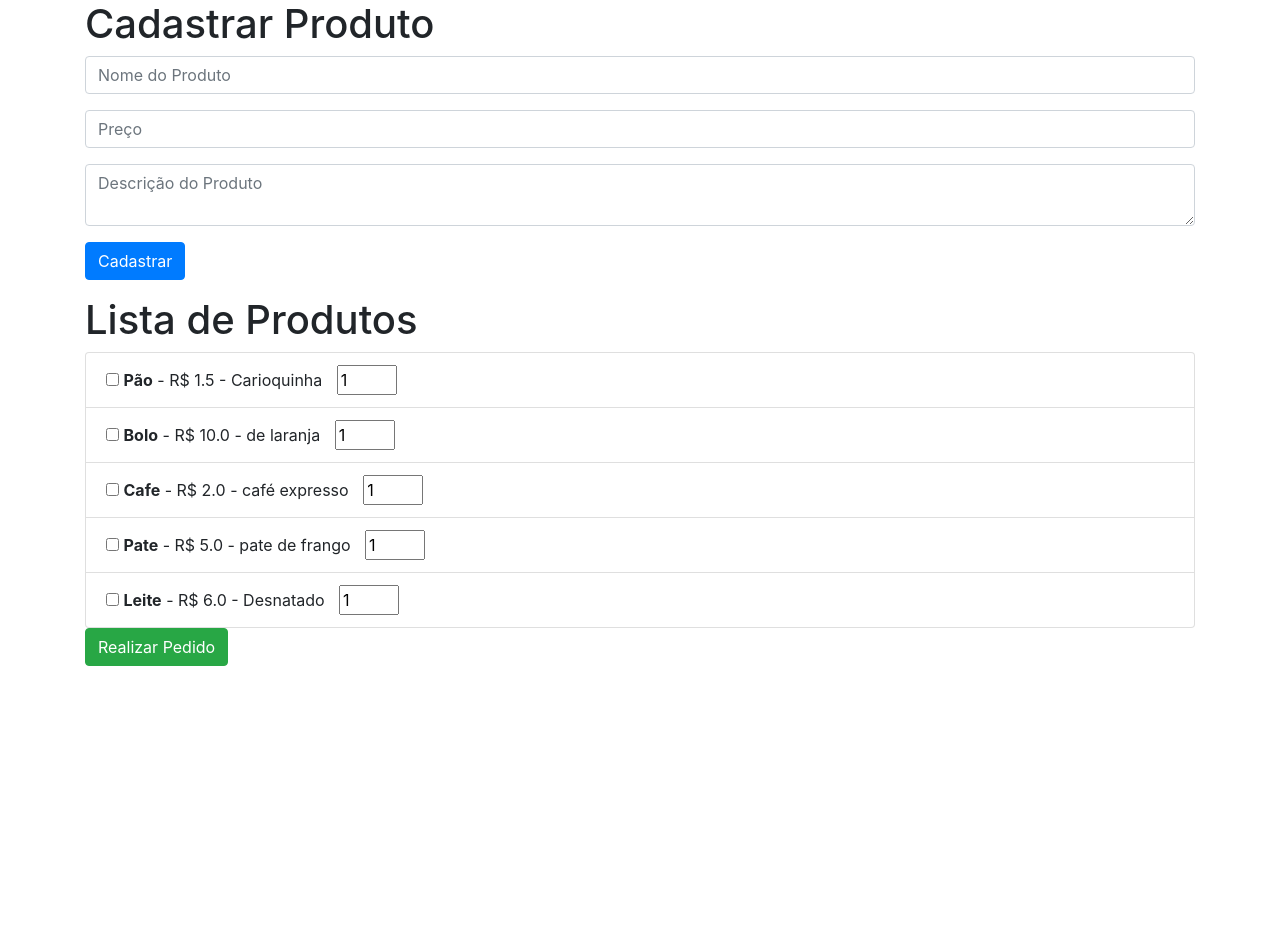
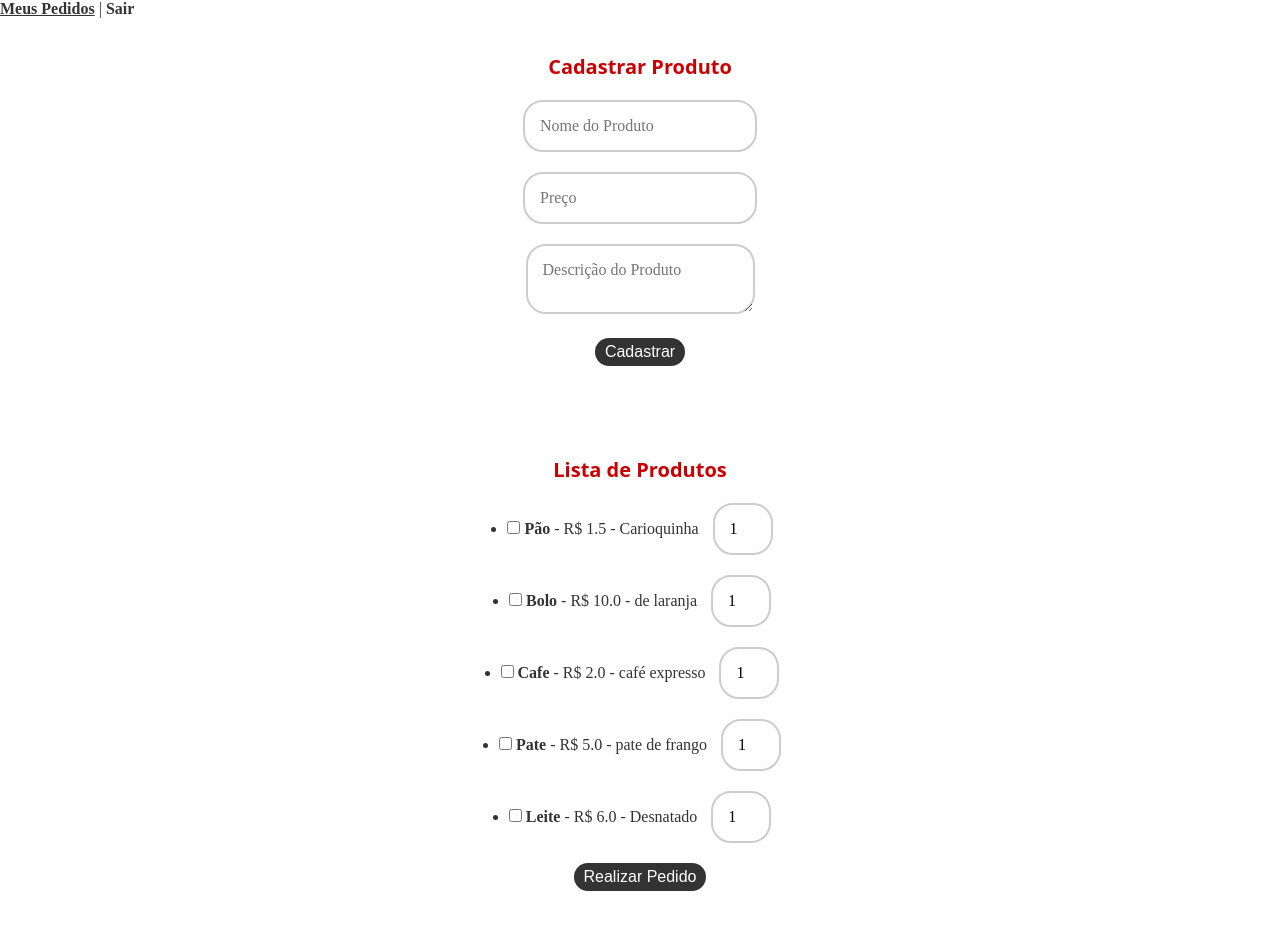
Before and after one commit to RafaelSantos84/Projeto_Cafeteria_Gourmet, a Flask app: page /products in a window 1280 px wide. Before the commit the page ends 666 px from the top, so only its background shows below. Run offline with Flask 3, Linux system fonts and the light colour scheme; a user stored in the database is signed in; some libraries are stand-ins or nearby versions.

Commit message:
Inclusão dos links entre as páginas

```diff
--- a/static/styles.css
+++ b/static/styles.css
@@ -1,7 +1,235 @@
-body {
-    font-family: Arial, sans-serif;
-    margin: 20px;
-}
-h1 {
+* {
+    margin: 0;
+    padding: 0;
+  }
+
+  body {
+    font-family: Montserrat;
     color: #333;
-}
+  }
+
+  nav {
+    padding: 16px;
+    display: flex;
+    align-items: center;
+    justify-content: space-between;
+  }
+
+  h1 {
+    color: #c00;
+    font-size: 20px;
+    font-family: system-ui, -apple-system, BlinkMacSystemFont, "Segoe UI", Roboto,
+      Oxygen, Ubuntu, Cantarell, "Open Sans", "Helvetica Neue", sans-serif;
+    display: inline;
+  }
+
+  img {
+    width: 100%;
+  }
+
+  .overflow-hidden {
+    overflow: hidden;
+  }
+
+  .logo-pinterest {
+    display: flex;
+    align-items: center;
+    width: fit-content;
+    column-gap: 4px;
+  }
+
+  .link-nav {
+    font-size: 16px;
+    font-weight: 600;
+    color: #333;
+    text-decoration: none;
+  }
+
+  .link-nav:hover {
+    text-decoration: underline;
+  }
+
+  .restante-nav {
+    display: flex;
+    align-items: center;
+    column-gap: 20px;
+    width: fit-content;
+  }
+
+  .container-login {
+    padding-bottom: 100px;
+    height: 100vh;
+    display: flex;
+    flex-direction: column;
+    justify-content: space-between;
+  }
+
+  .bg-imagem-pinterest {
+    width: 100%;
+    position: fixed;
+    top: 10vh;
+  }
+
+  .container {
+    display: flex;
+    flex-direction: column;
+    row-gap: 20px;
+  }
+
+  .container-popup {
+    position: fixed;
+    top: 0;
+    left: 0;
+    width: 100%;
+    height: 100%;
+    background-color: rgba(0, 0, 0, 0.6);
+    display: flex;
+  }
+
+  .popup {
+    /* display: none !important; */
+    width: 400px;
+    margin: auto;
+    display: flex;
+    flex-direction: column;
+    align-items: center;
+    row-gap: 20px;
+    padding: 35px;
+    border-radius: 32px;
+    background-color: #fff;
+  }
+
+  .div-input {
+    width: 100%;
+    display: flex;
+    flex-direction: column;
+    align-items: center;
+    row-gap: 5px;
+  }
+
+  .div-botao {
+    width: 100%;
+    display: flex;
+    flex-direction: column;
+    align-items: center;
+    row-gap: 5px;
+    margin-top: 10px;
+  }
+
+  .label {
+    margin-right: auto;
+    margin-left: 15px;
+    font-size: 15px;
+  }
+
+  .input {
+    width: 100%;
+    font-size: 16px;
+    padding: 15px;
+    border: 2px solid #cdcdcd;
+    border-radius: 20px;
+    box-sizing: border-box;
+    font-family: Montserrat;
+  }
+
+  .botao-login {
+    border-radius: 25px;
+    padding: 15px 20px;
+    width: 100%;
+    border: 0;
+    text-transform: uppercase;
+    font-weight: bold;
+    cursor: pointer;
+    background-color: #e60023;
+    color: #fff;
+  }
+
+  .botao-login:hover {
+    background-color: #d50c22;
+  }
+
+  .link-criarconta {
+    color: #333;
+    text-decoration: none;
+  }
+
+  .link-criarconta:hover {
+    color: #333;
+    text-decoration: underline;
+  }
+
+  .botao-perfil a {
+    background-color: #333;
+    color: white;
+    padding: 10px 20px;
+    border-radius: 25px;
+  }
+
+  .botao-perfil a:hover {
+    background-color: #777;
+    text-decoration: none;
+  }
+
+  .conteudo {
+    display: grid;
+    grid-template-columns: 1fr 1fr 1fr 1fr 1fr;
+    width: 100%;
+    max-width: 100vw;
+    column-gap: 10px;
+    row-gap: 30px;
+    padding: 15px;
+    box-sizing: border-box;
+  }
+
+  .bloco-imagem img {
+    border-radius: 20px;
+    height: 40vh;
+    object-fit: cover;
+  }
+
+  .bloco-add-img {
+    display: flex;
+    flex-direction: column;
+    align-items: center;
+    row-gap: 10px;
+  }
+
+  .botao-arquivo {
+    padding: 5px 10px;
+    border-radius: 15px;
+    border: 0;
+    background-color: #333;
+    color: #fff;
+    font-size: 16px;
+    cursor: pointer;
+  }
+
+  .bloco-arquivo {
+    background-color: #eee;
+    padding: 10px 20px;
+    border-radius: 55px;
+    display: flex;
+    align-items: center;
+    column-gap: 10px;
+  }
+
+  .input-arquivo {
+    display: none;
+  }
+
+  #imagem-arquivo {
+    display: none;
+  }
+
+  #imagem-arquivo.visivel {
+    display: inline-block;
+  }
+
+  .bloco-add-img .botao-login {
+    width: auto;
+  }
+
+  .bloco-input-botao {
+    display: flex;
+    column-gap: 20px;
+  }
--- a/templates/index.html
+++ b/templates/index.html
@@ -4,11 +4,20 @@
     <meta charset="UTF-8">
     <meta name="viewport" content="width=device-width, initial-scale=1.0">
     <link rel="stylesheet" href="{{ url_for('static', filename='styles.css') }}">
-    <title>Cafeteria Gourmet</title>
+    <title>
+        {% block title %}
+        Cafeteria Gourmet
+        {% endblock %}
+    </title>
 </head>
 <body>
+
+    {% block body %}
     <h1>Bem-vindo à Cafeteria Gourmet</h1>
-    <a href="{{ url_for('login') }}">Login</a>
-    <a href="{{ url_for('register') }}">Registrar</a>
+    <br>
+    <a href="{{ url_for('login') }}" class="link-nav">Login</a>
+    <a href="{{ url_for('register') }}" class="link-nav">Registrar</a>
+    {% endblock %}
+
 </body>
 </html>
--- a/templates/products.html
+++ b/templates/products.html
@@ -1,12 +1,15 @@
-<!DOCTYPE html>
-<html lang="pt">
-<head>
-    <meta charset="UTF-8">
-    <meta name="viewport" content="width=device-width, initial-scale=1.0">
-    <title>Produtos</title>
-    <link rel="stylesheet" href="https://stackpath.bootstrapcdn.com/bootstrap/4.5.2/css/bootstrap.min.css">
-</head>
-<body>
+{% extends "index.html" %}
+
+{% block title %}
+Produtos
+{% endblock %}
+
+{% block body %}
+<a href="{{ url_for('my_orders') }}" class="link-nav">Meus Pedidos</a>
+|
+<a href="{{ url_for('logout') }}" class="link-nav">Sair</a>
+
+
 <div class="container">
     {% with messages = get_flashed_messages() %}
         {% if messages %}
@@ -19,34 +22,34 @@
     {% endwith %}
 
     {% if current_user.role == 'admin' %}
-        <h1>Cadastrar Produto</h1>
-        <form action="{{ url_for('products') }}" method="POST" class="mb-3">
+    <form action="{{ url_for('products') }}" method="POST" class="popup">
+            <h1>Cadastrar Produto</h1>
             <div class="form-group">
-                <input type="text" class="form-control" name="name" placeholder="Nome do Produto" required>
+                <input type="text" name="name" placeholder="Nome do Produto" required  class="input">
             </div>
             <div class="form-group">
-                <input type="number" class="form-control" step="0.01" name="price" placeholder="Preço" required>
+                <input type="number" step="0.01" name="price" placeholder="Preço" required class="input">
             </div>
             <div class="form-group">
-                <textarea class="form-control" name="description" placeholder="Descrição do Produto"></textarea>
+                <textarea class="input" name="description" placeholder="Descrição do Produto"></textarea>
             </div>
-            <button type="submit" class="btn btn-primary">Cadastrar</button>
+            <button type="submit" class="botao-arquivo">Cadastrar</button>
         </form>
     {% endif %}
 
-    <h1>Lista de Produtos</h1>
+
     <form action="{{ url_for('order') }}" method="POST">
-        <ul class="list-group">
+        <ul class="popup">
+            <h1>Lista de Produtos</h1>
             {% for product in products %}
-                <li class="list-group-item">
+                <li>
                     <input type="checkbox" name="product_ids" value="{{ product.id }}">
                     <strong>{{ product.name }}</strong> - R$ {{ product.price }} - {{ product.description }}
-                    <input type="number" name="quantities" value="1" min="1" required style="width: 60px; margin-left: 10px;">
+                    <input type="number" name="quantities" value="1" min="1" required style="width: 60px; margin-left: 10px;" class="input">
                 </li>
             {% endfor %}
+            <button type="submit" class="botao-arquivo">Realizar Pedido</button>
         </ul>
-        <button type="submit" class="btn btn-success">Realizar Pedido</button>
     </form>
 </div>
-</body>
-</html>
+{% endblock %}
```
Also changed, not shown: templates/edit_order_items.html (+14 -14 lines), templates/login.html (+15 -14 lines), templates/my_orders.html (+12 -11 lines), templates/register.html (+15 -14 lines).
